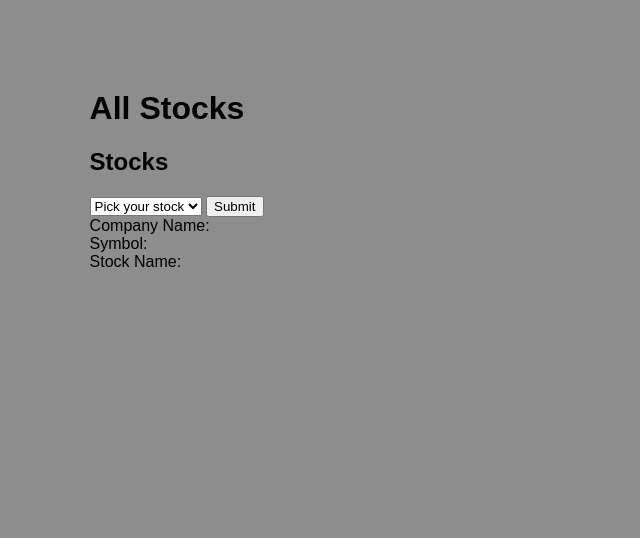
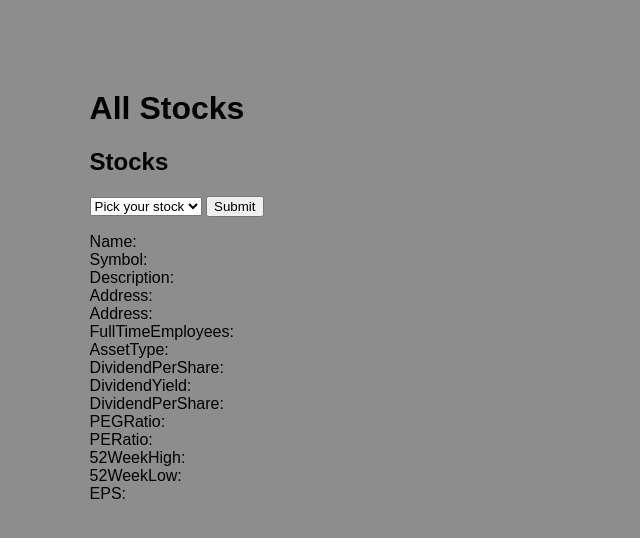
Before and after one commit to tabualhsan/Dow-Jane, a Flask app: page /stocks in a window 1280 px wide. Shown: the top 538 px of the page, without its empty margins (0-640 px from the left). Run offline with Flask 2, Linux system fonts and the light colour scheme; data that the repository does not hold is empty.

Commit message:
added compnay info varibles homepage

```diff
--- a/server.py
+++ b/server.py
@@ -102,9 +102,13 @@ def get_stock():
     url = f'https://www.alphavantage.co/query?function=OVERVIEW&symbol={symbol}&apikey={API_KEY}'
     res = requests.get(url)
 
-    print(res.text)
+    if symbol:
+        return res.json()
+    else:
+        return jsonify({"status": 'error','message': 'No information found about this stock' })
 
-    return jsonify(res.json())
+
+
 
 # favorite info================================================================================
 
--- a/static/stocks.js
+++ b/static/stocks.js
@@ -8,9 +8,31 @@ function get_stock_info(evt){
     console.log(symbol);
 
 
-    $.get('/api/stock?symbol='+ symbol);
+    $.get('/api/stock?symbol='+ symbol, updateinfo);
 
 
 }
+function updateInfo(results){
+    // console.log(results);
+    if (results.status == "success"){
+        $('#Name').html(results.Name);
+       $('#Symbol').html(results.Symbol);
+       $('#Address').html(results.Address);
+       $('#FullTimeEmployees').html(results.FullTimeEmployees);
+       $('#AssetType').html(results.AssetType);
+       $('#DividendPerShare').html(results.DividendPerShare);
+       $('#DividendYield').html(results.DividendYield);
+       $('#DividendPerShare').html(results.DividendPerShare);
+       $('#PEGRatio').html(results.PEGRatio);
+       $('#PERatio').html(results.PERatio);
+       $('#52WeekHigh').html(results.Week52High);
+       $('#52WeekLow').html(results.Week52Low);
+       $('#EPS').html(results.EPS);
+
+
+    }
+}
+
+
 
 $("#stock_select").on('submit', get_stock_info);
--- a/templates/all_stocks.html
+++ b/templates/all_stocks.html
@@ -20,26 +20,45 @@
         </form>
     </div>
     <section id="display-company-info"></section>
-    <div class="company_info">
-        Company Name: <label id="company_name"><label>
-           <d1>
-               <dt>Symbol: </dt>
-               <dd id="symbol"></dd>
-           </d1>
-
-           <dt>Stock Name: </dt>
-           <dd idstock_name
-           exchange
-           asset_type
-           status
-           ipo_date
-           delisting_date
+    <!-- <div class="company_info"> -->
+        <dl>
+            <dt>Name:</dt>
+            <dd id="Name"></dd>
+            <dt>Symbol:</dt>
+            <dd id="Symbol"></dd>
+            <dt>Description:</dt>
+            <dd id="Description"></dd>
+            <dt>Address:</dt>
+            <dd id="Address"></dd>
+            <dt>Address:</dt>
+            <dd id="FullTimeEmployees"></dd>
+            <dt>FullTimeEmployees:</dt>
+            <dd id="AssetType"></dd>
+            <dt>AssetType:</dt>
+            <dd id="DividendPerShare"></dd>
+            <dt>DividendPerShare:</dt>
+            <dd id="DividendYield"></dd>
+            <dt>DividendYield:</dt>
+            <dd id="DividendPerShare"></dd>
+            <dt>DividendPerShare:</dt>
+            <dd id="PEGRatio"></dd>
+            <dt>PEGRatio:</dt>
+            <dd id="PERatio"></dd>
+            <dt>PERatio:</dt>
+            <dd id="52WeekHigh"></dd>
+            <dt>52WeekHigh:</dt>
+            <dd id="52WeekLow"></dd>
+            <dt>52WeekLow:</dt>
+            <dd id="EPS"></dd>
+            <dt>EPS:</dt>
+        </dl>
 
 
 
 
 
-    </div>
+
+    <!-- </div> -->
 
     </section>
     <script src="/static/stocks.js"></script>
```
